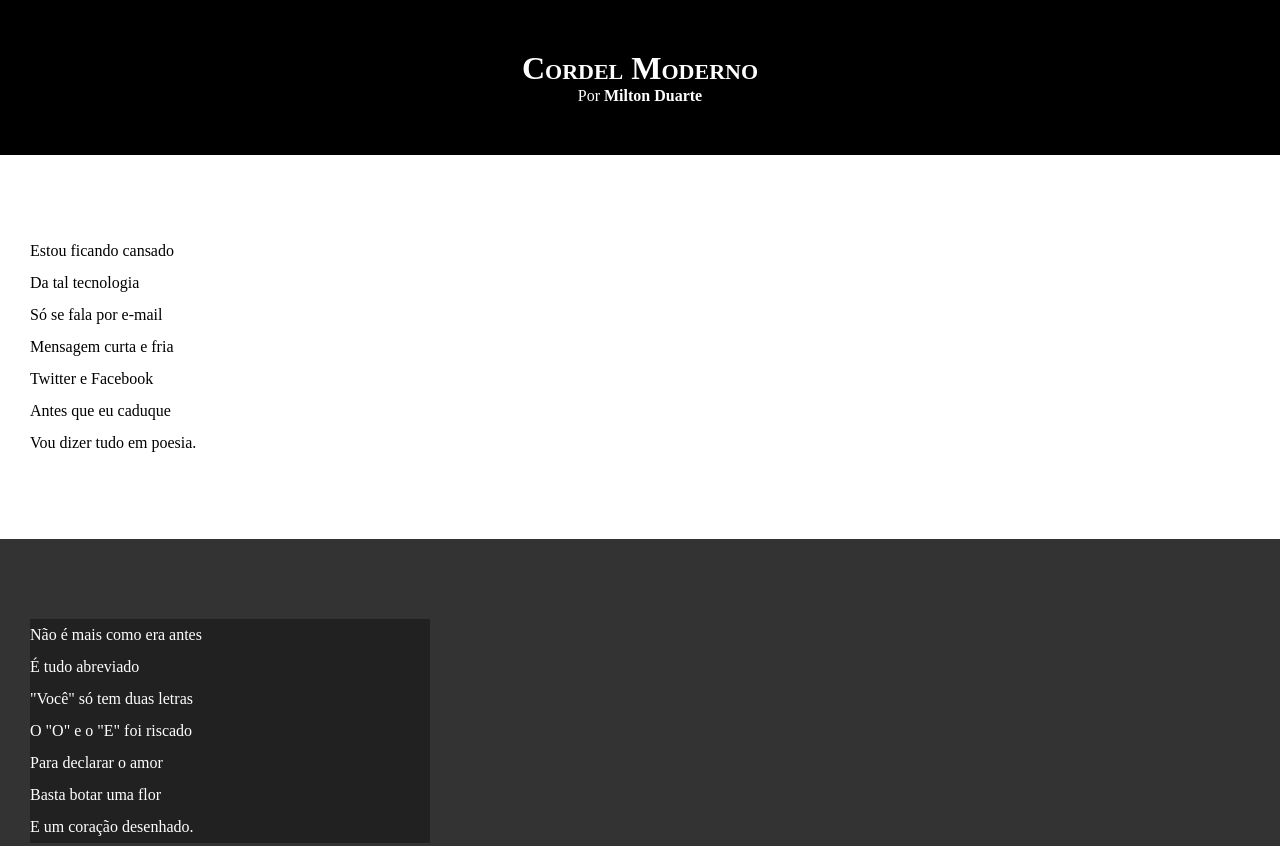
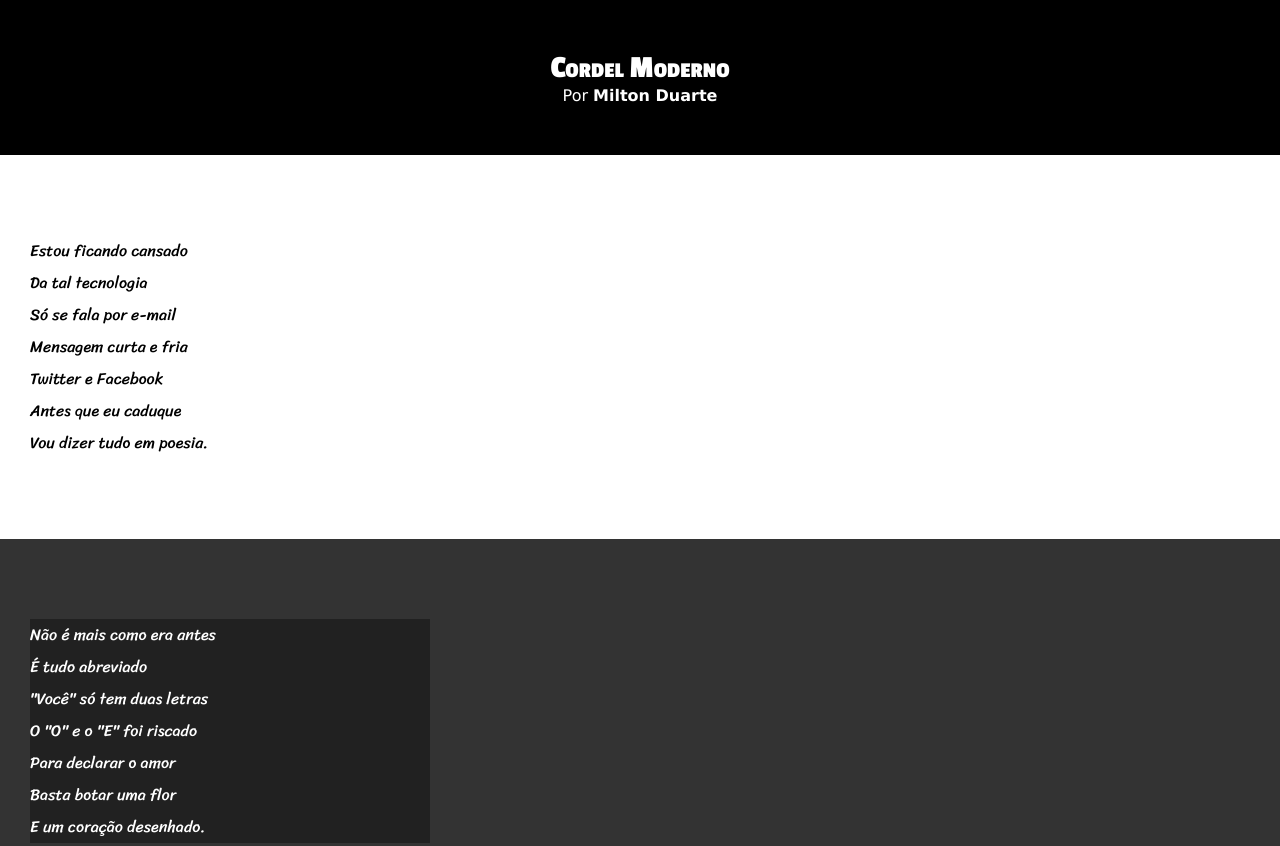
Before and after one commit to Srwats0n/projeto-cordel, a plain HTML site: page index.html in a window 1280 px wide. Shown: the top 846 px of the page. Drawn offline with Linux system fonts and the light colour scheme.

Commit message:
Update style.css

```diff
--- a/estilos/style.css
+++ b/estilos/style.css
@@ -1,4 +1,13 @@
 @charset "UTF-8";
+
+@import url('https://fonts.googleapis.com/css2?family=Passion+One:wght@400;700&display=swap');
+@import url('https://fonts.googleapis.com/css2?family=Sriracha&display=swap');
+
+:root {
+    --fonte1: Verdana, Geneva, Tahoma, sans-serif;
+    --fonte2: 'Passion One', cursive;
+    --fonte3: 'Sriracha', cursive;
+}
 
 * {
     margin: 0;
@@ -8,6 +17,7 @@
 html, body {
     min-height: 100vh;
     background-color: darkgray;
+    font-family: var(--fonte1);
 }
 
 header {
@@ -17,6 +27,7 @@ header {
 }
 
 header > h1 {
+    font-family: var(--fonte2);
     font-variant: small-caps;
     padding-top: 50px;
 }
@@ -40,6 +51,7 @@ section {
     padding-bottom: 10vh;
     line-height: 2em;
     padding-left: 30px;
+    font-family: var(--fonte3);
 }
 
 section.normal {
```
